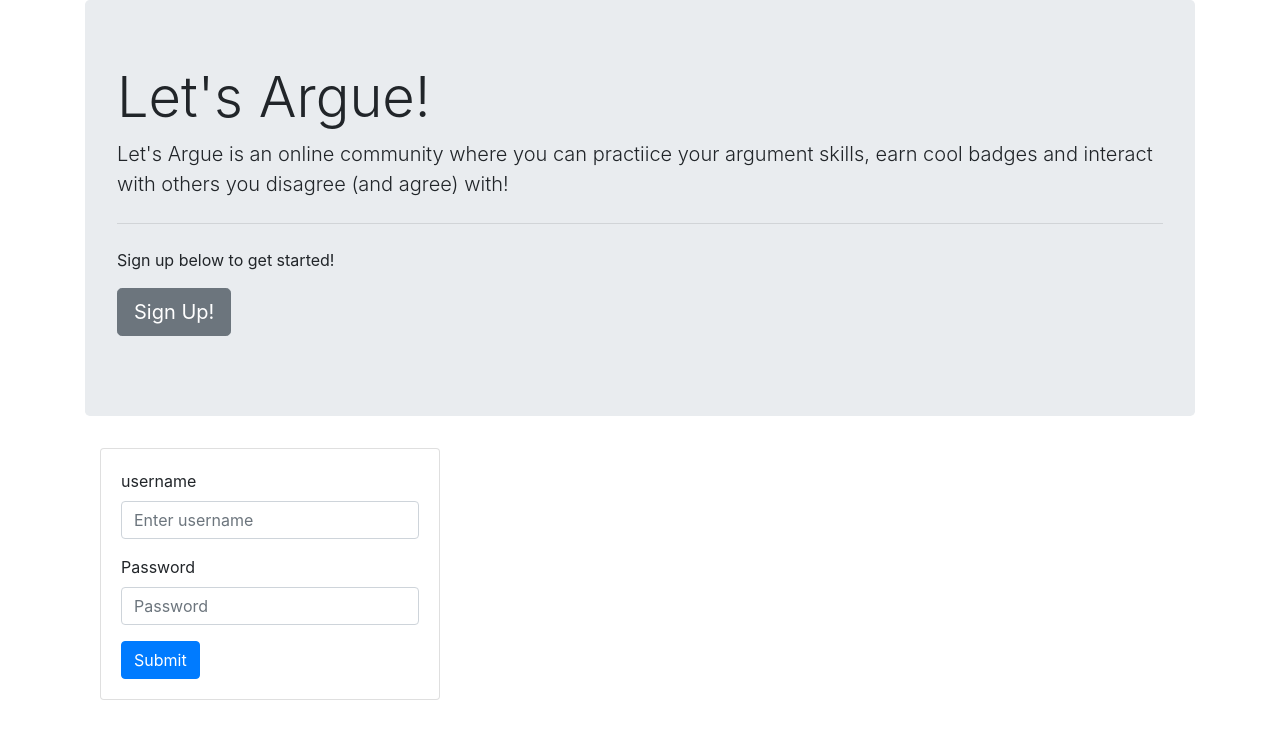
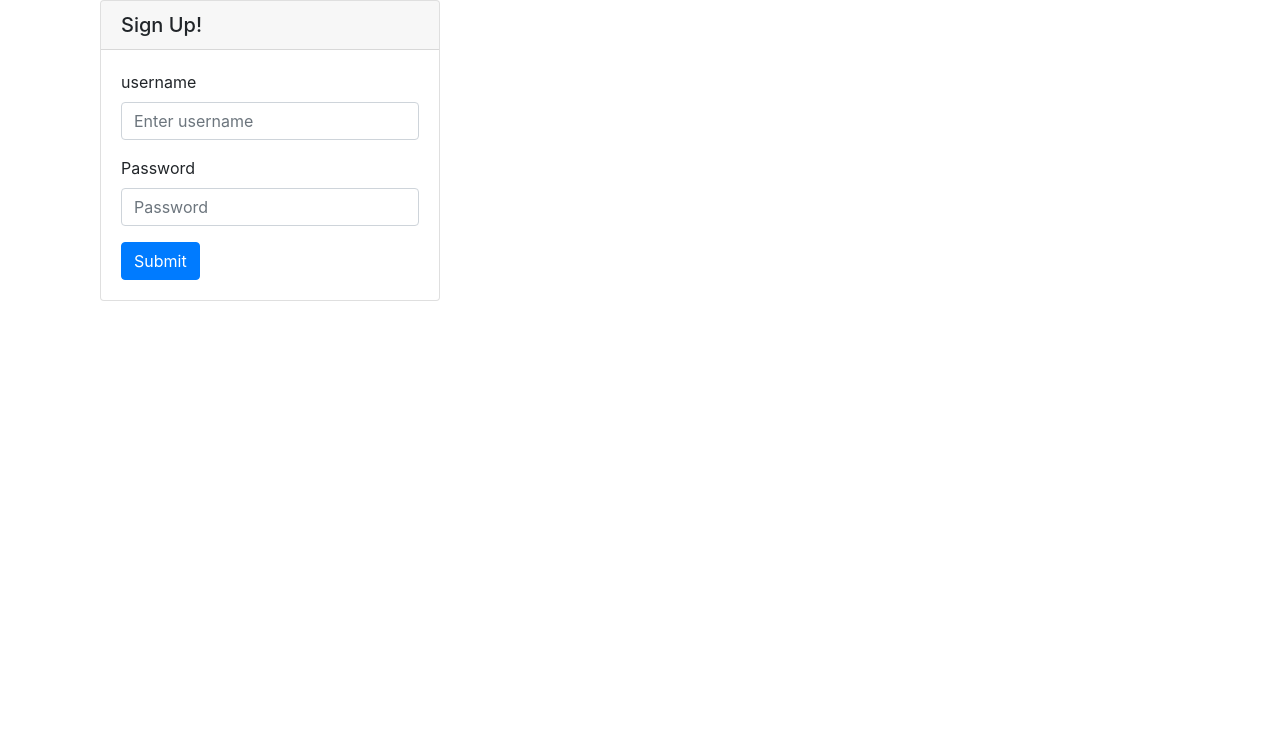
Before and after one commit to othaderek/lets-argue-frontend, a React (Create React App) app in the folder lets-argue-frontend/: page /signup in a window 1280 px wide. Shown: the top 738 px of the page. Built offline with nearby package versions, Linux system fonts and the light colour scheme.

Commit message:
Added router finally and fixed all of my prior bugs except comments not rendering optimisitcally.

```diff
--- a/lets-argue-frontend/package.json
+++ b/lets-argue-frontend/package.json
@@ -8,6 +8,7 @@
     "react": "^16.8.6",
     "react-dom": "^16.8.6",
     "react-redux": "^7.1.0",
+    "react-router-dom": "^5.0.1",
     "react-scripts": "3.0.1"
   },
   "scripts": {
--- a/lets-argue-frontend/src/App.js
+++ b/lets-argue-frontend/src/App.js
@@ -2,38 +2,51 @@ import React from 'react'
 import LoginPage from './LoginPage'
 import SignUpPage from './SignUpPage'
 import ProfilePage from './ProfilePage'
+import { Switch, Route } from 'react-router-dom'
 
 class App extends React.Component {
 
-  state = {
-    posts: [],
-    page: 'login'
+  state={
+    username: "",
+    password: ""
   }
 
-  redirect = (page) => {
-    this.setState({ page: page })
+  newUserSignIn = (newUser) => {
+    this.setState({newUser})
+    // debugger
+    fetch("http://localhost:3000/api/v1/login", {
+      method: "POST",
+      headers: {
+        'Content-Type': 'application/json',
+        'Accept': 'application/json'
+      },
+      body: JSON.stringify(newUser)
+    })
+    .then(res => res.json())
+    .then(data => {
+      if (data.token){
+        localStorage.token = data.token
+        this.props.history.push('/profile')
+      }
+    })
+
   }
 
-  componentDidMount(){
-    if (localStorage.token) {
-      this.redirect('profile')
-    }
-  }
+  render () {
+    return(
 
-
-  render () {
-    switch (this.state.page) {
-      case "login":
-        return <LoginPage redirect={this.redirect} />
-      case "signup":
-        return <SignUpPage/>
-      case "profile":
-        return <ProfilePage />
-      default:
-        return <LoginPage />
-    }
-
+    <div>
+      <Switch>
+        <Route path="/profile" component={ProfilePage}/>
+        <Route path="/login" render={(routerProps) => <LoginPage {...routerProps} newUser={this.state}/>} />
+        <Route path="/signup" render={(routerProps) => <SignUpPage {...routerProps} newUserSignIn={this.newUserSignIn} />} />
+      </Switch>
+    </div>
+  )
   }
 }
 
 export default App;
+
+
+// render={(routerProps) => <MessagesPage {...routerProps} username={this.state.username} />}
--- a/lets-argue-frontend/src/Layouts/Header.js
+++ b/lets-argue-frontend/src/Layouts/Header.js
@@ -1,5 +1,4 @@
 import React from 'react'
-import PropTypes from 'prop-types'
 
 
 
--- a/lets-argue-frontend/src/LoginPage.js
+++ b/lets-argue-frontend/src/LoginPage.js
@@ -1,5 +1,4 @@
 import React from 'react'
-import PropTypes from 'prop-types'
 
 class LoginPage extends React.Component {
 
@@ -14,7 +13,6 @@ class LoginPage extends React.Component {
 
   handleSubmit = (e) => {
     e.preventDefault()
-
     fetch("http://localhost:3000/api/v1/login", {
       method: "POST",
       headers: {
@@ -25,25 +23,27 @@ class LoginPage extends React.Component {
     })
     .then(res => res.json())
     .then(data => {
-      localStorage.token = data.token
+      if (data.token){
+        localStorage.token = data.token
+        this.props.history.push('/profile')
+      }
     })
-
   }
 
   handleClick = (e) => {
-    this.props.redirect("signup")
+    this.props.history.push("/signup")
   }
 
   render () {
     return(
       <div className="container">
-        <div class="jumbotron">
-          <h1 class="display-4">Let's Argue!</h1>
-          <p class="lead">Let's Argue is an online community where you can practiice your argument skills, earn cool badges and interact with others you disagree (and agree) with!</p>
-          <hr class="my-4"/>
+        <div className="jumbotron">
+          <h1 className="display-4">Let's Argue!</h1>
+          <p className="lead">Let's Argue is an online community where you can practiice your argument skills, earn cool badges and interact with others you disagree (and agree) with!</p>
+          <hr className="my-4"/>
           <p>Sign up below to get started!</p>
-          <p class="lead">
-            <a class="btn btn-secondary btn-lg" href="#" role="button" onClick={this.handleClick}>Sign Up!</a>
+          <p className="lead">
+            <a className="btn btn-secondary btn-lg" href="#" role="button" onClick={this.handleClick}>Sign Up!</a>
           </p>
         </div>
 
@@ -51,15 +51,15 @@ class LoginPage extends React.Component {
         <div className="card">
           <div className="card-body">
         <form onSubmit={this.handleSubmit}>
-          <div class="form-group">
+          <div className="form-group">
             <label for="exampleInputEmail1">username</label>
-            <input type="text" class="form-control" id="exampleInputEmail1" aria-describedby="usernameHelp" placeholder="Enter username" name="username" onChange={this.handleChange}/>
+            <input type="text" className="form-control" id="exampleInputEmail1" aria-describedby="usernameHelp" placeholder="Enter username" name="username" onChange={this.handleChange}/>
           </div>
-          <div class="form-group">
+          <div className="form-group">
             <label for="exampleInputPassword1">Password</label>
-            <input type="password" class="form-control" id="exampleInputPassword1" placeholder="Password" name="password" onChange={this.handleChange}/>
+            <input type="password" className="form-control" id="exampleInputPassword1" placeholder="Password" name="password" onChange={this.handleChange}/>
           </div>
-          <button type="submit" class="btn btn-primary">Submit</button>
+          <button type="submit" className="btn btn-primary">Submit</button>
         </form>
       </div>
       </div>
@@ -71,20 +71,3 @@ class LoginPage extends React.Component {
 }
 
 export default LoginPage;
-
-// <form onSubmit={this.handleSubmit}>
-//   <div class="form-group">
-//     <label for="exampleInputEmail1">username</label>
-//     <input type="email" class="form-control" id="exampleInputEmail1" aria-describedby="usernameHelp" placeholder="Enter username" onChange={this.handleChange}>
-//     <small id="usernameHelp" class="form-text text-muted">We'll never share your email with anyone else.</small>
-//   </div>
-//   <div class="form-group">
-//     <label for="exampleInputPassword1">Password</label>
-//     <input type="password" class="form-control" id="exampleInputPassword1" placeholder="Password" onChange={this.handleChange}>
-//   </div>
-//   <div class="form-check">
-//     <input type="checkbox" class="form-check-input" id="exampleCheck1">
-//     <label class="form-check-label" for="exampleCheck1">Check me out</label>
-//   </div>
-//   <button type="submit" class="btn btn-primary">Submit</button>
-// </form>
--- a/lets-argue-frontend/src/PostCard.js
+++ b/lets-argue-frontend/src/PostCard.js
@@ -1,5 +1,4 @@
 import React from 'react'
-import CommentModal from './Modals/CommentModal'
 import Comment from './Comment'
 
 
--- a/lets-argue-frontend/src/ProfilePage.js
+++ b/lets-argue-frontend/src/ProfilePage.js
@@ -16,6 +16,11 @@ class ProfilePage extends React.Component {
   }
 
   componentDidMount(){
+
+    if (!localStorage.token){
+      this.props.history.push('/login')
+      return
+    }
       fetch("http://localhost:3000/api/v1/profile", {
       headers: {
         "Authorization": localStorage.token
@@ -54,6 +59,7 @@ class ProfilePage extends React.Component {
   }
 
   submitComment = (e) => {
+    e.preventDefault()
     fetch("http://localhost:3000/api/v1/comments", {
       method: 'POST',
       headers: {
--- a/lets-argue-frontend/src/SignUpPage.js
+++ b/lets-argue-frontend/src/SignUpPage.js
@@ -1,53 +1,55 @@
 import React from 'react'
-import PropTypes from 'prop-types'
 
 class SignUpPage extends React.Component {
+
+  state = {
+    username: "",
+    password: ""
+  }
+
+  handleChange = (e) => {
+    this.setState({[e.target.name]: e.target.value})
+  }
+
+  handleSubmit = (e) => {
+    e.preventDefault()
+
+    fetch("http://localhost:3000/api/v1/signup", {
+      method: "POST",
+      headers: {
+        'Content-Type': 'application/json',
+        'Accept': 'application/json'
+      },
+      body: JSON.stringify(this.state)
+    })
+    .then( res => res.json())
+    .then(newUser => {
+      if (newUser.username){
+        this.props.newUserSignIn(this.state)
+      }
+    })
+  }
+
   render () {
     return(
+      <div>
         <div className="container">
-        <div className="col-6">
+          <div className="col-4">
             <div className="card">
+              <h5 className="card-header">Sign Up!</h5>
                 <div className="card-body">
-            <form>
-              <div class="form-row">
-                <div class="form-group col-md-6">
-                  <label name="username">Username</label>
-                  <input type="text" class="form-control" placeholder="Enter a username"/>
+                  <form onSubmit={this.handleSubmit}>
+                    <div className="form-group">
+                      <label for="exampleInputEmail1">username</label>
+                      <input type="text" className="form-control" id="exampleInputEmail1" aria-describedby="usernameHelp" placeholder="Enter username" name="username" onChange={this.handleChange} />
                     </div>
-                <div class="form-group col-md-6">
-                  <label for="inputPassword4">Password</label>
-                  <input type="password" class="form-control" id="inputPassword4" placeholder="Password"/>
+                    <div className="form-group">
+                      <label for="exampleInputPassword1">Password</label>
+                      <input type="password" className="form-control" id="exampleInputPassword1" placeholder="Password" name="password" onChange={this.handleChange}/>
                     </div>
+                    <button type="submit" className="btn btn-primary">Submit</button>
+                  </form>
                 </div>
-              <div class="form-group">
-                <label for="inputAddress">Address</label>
-                <input type="text" class="form-control" id="inputAddress" placeholder="1234 Main St"/>
-              </div>
-              <div class="form-group">
-                <label for="inputAddress2">Address 2</label>
-                <input type="text" class="form-control" id="inputAddress2" placeholder="Apartment, studio, or floor"/>
-              </div>
-              <div class="form-row">
-                <div class="form-group col-md-6">
-                  <label for="inputCity">City</label>
-                  <input type="text" class="form-control" id="inputCity"/>
-                </div>
-                <div class="form-group col-md-4">
-                  <label for="inputState">State</label>
-                  <select id="inputState" class="form-control">
-                    <option selected>Choose...</option>
-                    <option>...</option>
-                  </select>
-                </div>
-                <div class="form-group col-md-2">
-                  <label for="inputZip">Zip</label>
-                  <input type="text" class="form-control" id="inputZip"/>
-                </div>
-              </div>
-              <div class="form-group">
-              </div>
-              <button type="submit" class="btn btn-primary">Sign in</button>
-            </form>
               </div>
             </div>
           </div>
--- a/lets-argue-frontend/src/index.js
+++ b/lets-argue-frontend/src/index.js
@@ -2,10 +2,16 @@ import React from 'react';
 import ReactDOM from 'react-dom';
 import './index.css';
 import App from './App';
+import { BrowserRouter } from 'react-router-dom'
+import { Switch, Route } from 'react-router-dom'
 import * as serviceWorker from './serviceWorker';
 
 
-ReactDOM.render(<App />, document.getElementById('root'));
+ReactDOM.render(
+  <BrowserRouter >
+    <Route path="/" render={(routerProps) => <App {...routerProps}/>} />
+  </BrowserRouter>
+  , document.getElementById('root'));
 // If you want your app to work offline and load faster, you can change
 // unregister() to register() below. Note this comes with some pitfalls.
 // Learn more about service workers: https://bit.ly/CRA-PWA
```
Also changed, not shown: 1 other file (tests, documents, lock files or other folders). Lines whose indentation alone changed are shown as unchanged.
